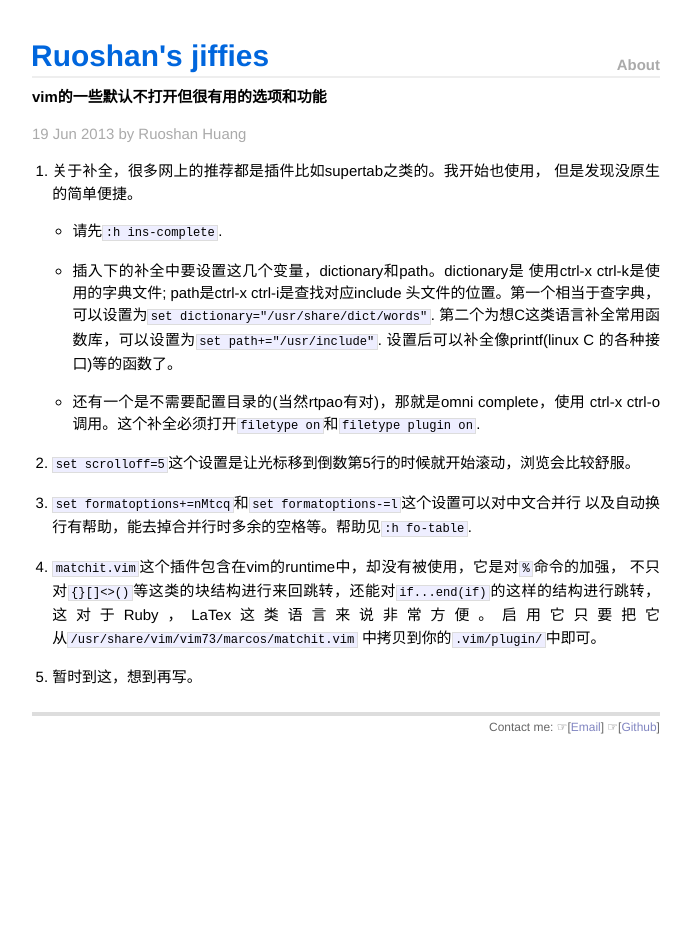
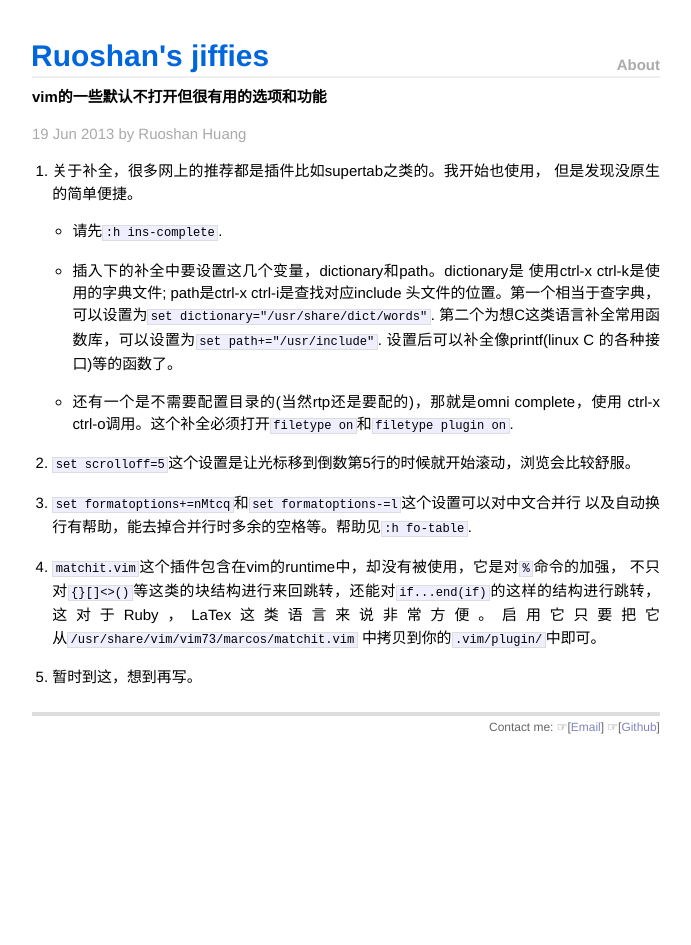
Before and after one commit to ruoshan/ruoshan.github.io, a Jekyll site: the page built from _posts/2013-06-19-vim-options.md, in a window 1280 px wide. Shown: the whole page, without its empty margins (294-985 px from the left). Built offline with Jekyll 4.4.1, drawn with Linux system fonts in a browser that asks for light colours.

Commit message:
fix typo

```diff
--- a/_posts/2013-06-19-vim-options.md
+++ b/_posts/2013-06-19-vim-options.md
@@ -16,7 +16,7 @@ date: 2013-06-19 15:16
       第二个为想C这类语言补全常用函数库，可以设置为`set path+="/usr/include"`.
       设置后可以补全像printf(linux C 的各种接口)等的函数了。
 
-    - 还有一个是不需要配置目录的(当然rtpao有对)，那就是omni complete，使用
+    - 还有一个是不需要配置目录的(当然rtp还是要配的)，那就是omni complete，使用
       ctrl-x ctrl-o调用。这个补全必须打开`filetype on`和`filetype plugin on`.
 
 2. `set scrolloff=5`这个设置是让光标移到倒数第5行的时候就开始滚动，浏览会比较舒服。
```
